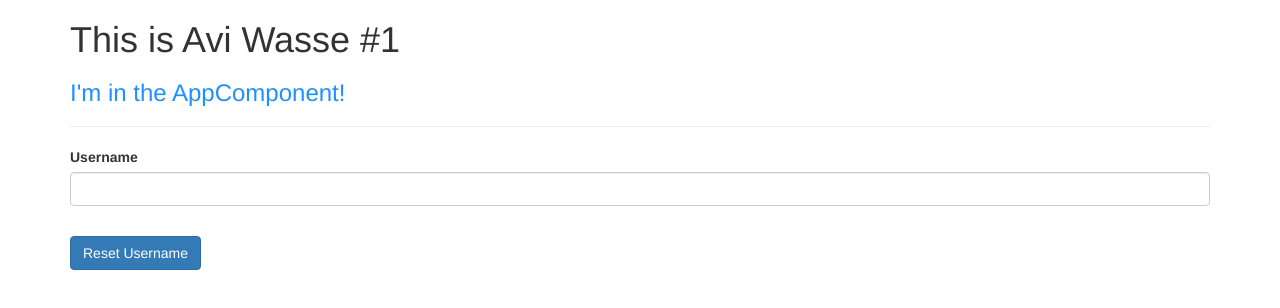
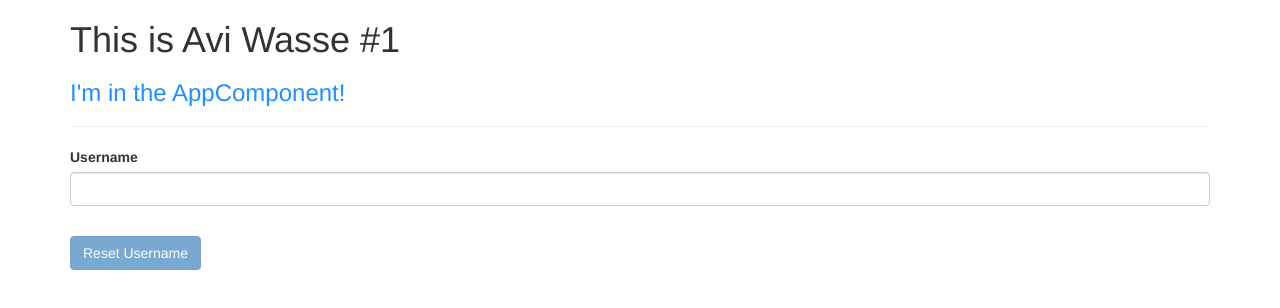
Before and after one commit to wasse88/my-first-angular-app, an Angular app: page / in a window 1280 px wide. Shown: the top 308 px of the page. Built offline with nearby package versions, Linux system fonts and the light colour scheme.

Commit message:
Update app.component.ts

```diff
--- a/src/app/app.component.ts
+++ b/src/app/app.component.ts
@@ -10,5 +10,22 @@
   }`]
 })
 export class AppComponent {
+  username = '';
+  //tempName = '';
+  allowDisply = false;
+
+/*   onUpdateUsername() {
+    //event : Event
+    //console.log( event );
+    //this.tempName =  (<HTMLInputElement>event.target).value;
+
+    if( this.username != ''){
+        this.allowDisply = true;
+    }
+  }
+
+  onDeleteBtn(){
+    this.username = '';
+  } */
 
 }
```
